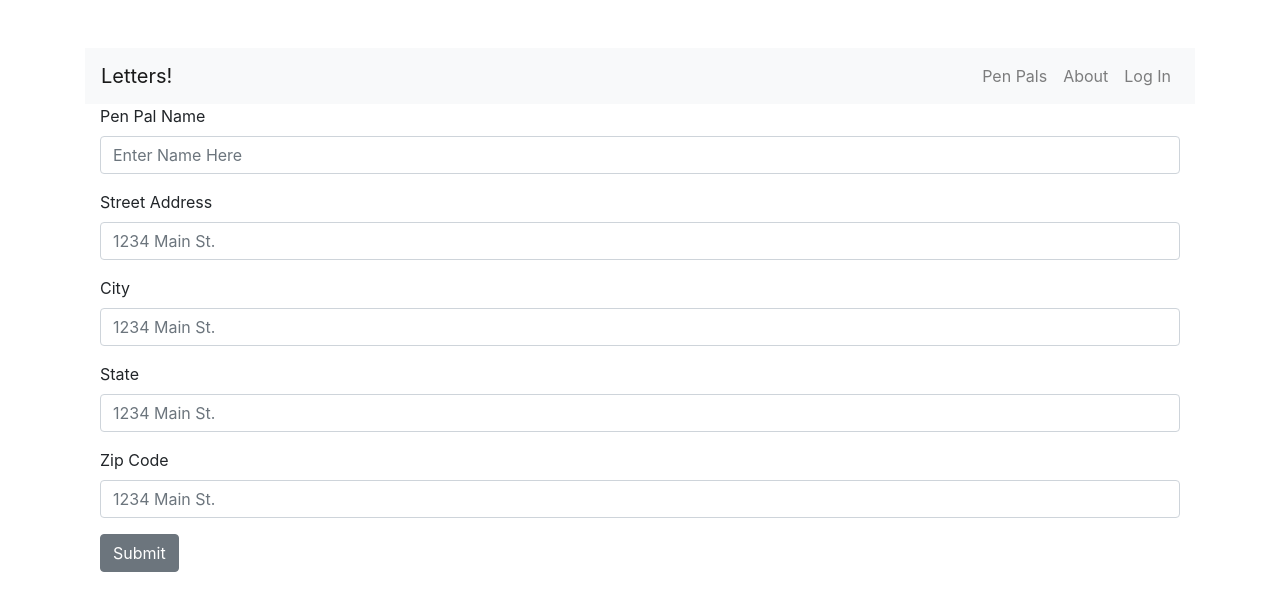
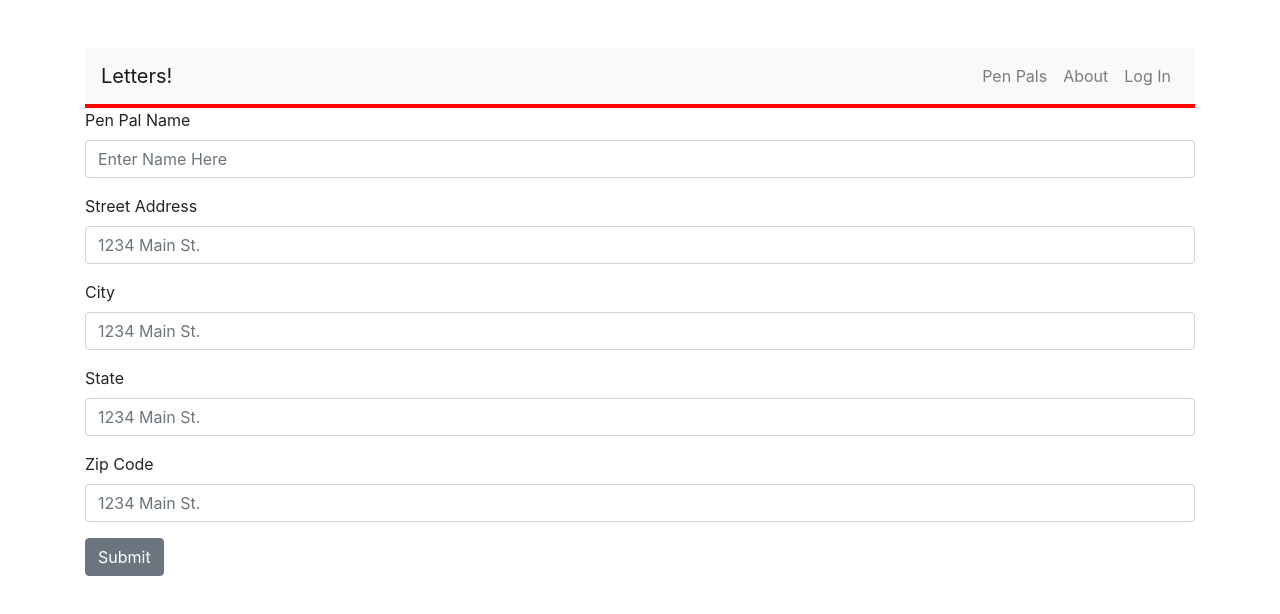
Before and after one commit to kait-schorr/Letters_Frontend, a React (Create React App) app: page /penpals in a window 1280 px wide. Shown: the top 614 px of the page. Built offline with nearby package versions, Linux system fonts and the light colour scheme.

Commit message:
added styles folder, tested out flexbox on penpal cards, installed moment.js for datetime, still getting 400 on letter POST

```diff
--- a/package.json
+++ b/package.json
@@ -5,6 +5,7 @@
   "dependencies": {
     "axios": "^0.18.0",
     "bootstrap": "^4.1.1",
+    "moment": "^2.22.2",
     "react": "^16.4.1",
     "react-dom": "^16.4.1",
     "react-router": "^4.3.1",
--- a/src/components/LetterForm.js
+++ b/src/components/LetterForm.js
@@ -2,13 +2,14 @@ import React, { Component } from 'react';
 import axios from 'axios';
 import { withRouter } from 'react-router';
 import { Button, Form, FormGroup, Label, Input } from 'reactstrap';
+import moment from 'moment';
 
 class LetterForm extends Component {
   constructor(props) {
     super(props);
     this.state = {
-      letterDate: '',
-      letterOutbound: '',
+      letterDate: moment().format(),
+      letterOutbound: false,
     };
   }
 
--- a/src/components/PenPalList.js
+++ b/src/components/PenPalList.js
@@ -1,4 +1,4 @@
-import React, { Component } from 'react';
+import React, { Component, Fragment } from 'react';
 import axios from 'axios';
 import {
   Container,
@@ -11,6 +11,7 @@ import {
 import { Link } from 'react-router-dom';
 import PenPalForm from './PenPalForm';
 import LetterForm from './LetterForm';
+import '../styles/PenPalList.css';
 
 class PenPalList extends Component {
   constructor(props) {
@@ -46,7 +47,8 @@ class PenPalList extends Component {
 
   render() {
     return (
-      <Container>
+      <Fragment>
+        <Container className="penpalCards">
           <Row>
             {this.state.penpals.map(penpal => (
               <Link className="penpal-cards" to={`penpals/${penpal.name}`}>
@@ -61,8 +63,9 @@ class PenPalList extends Component {
               </Link>
             ))}
           </Row>
+        </Container>
         <PenPalForm getPenpals={this.getPenpals} />
-      </Container>
+      </Fragment>
     );
   }
 }
--- /dev/null
+++ b/src/styles/PenPalList.css
@@ -0,0 +1,5 @@
+.penpalCards {
+  border: 2px solid red;
+  display: flex;
+  justify-content: space-around;
+}
```
Also changed, not shown: 1 other file (tests, documents, lock files or other folders). Lines whose indentation alone changed are shown as unchanged.
